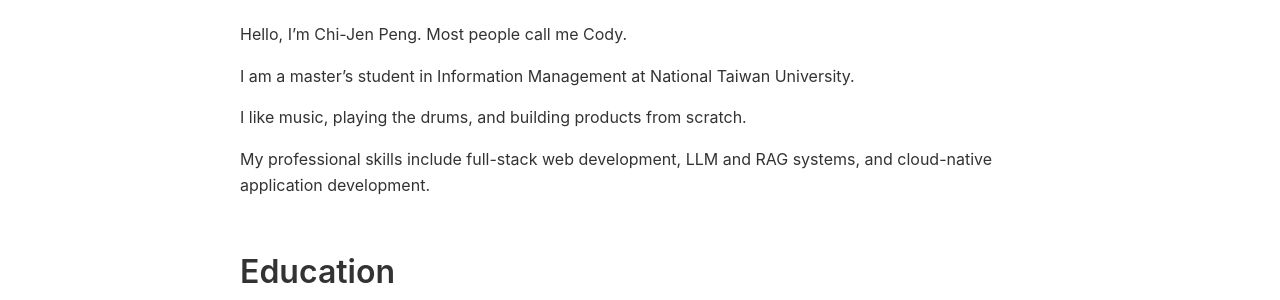
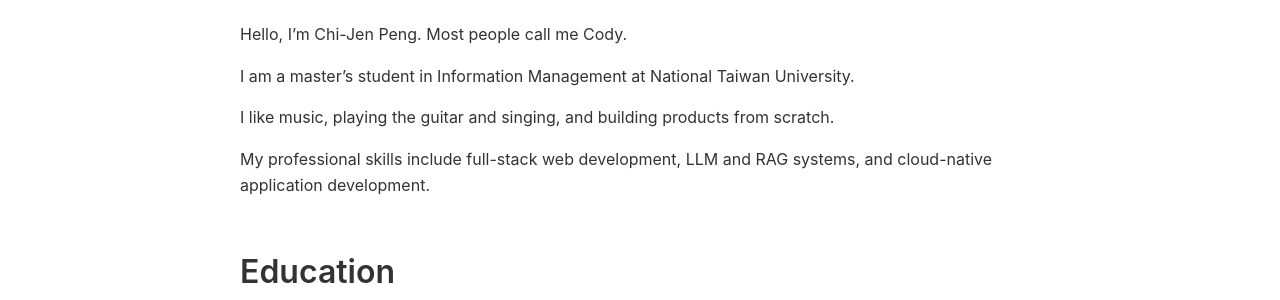
Before and after one commit to c0dypeng/c0dypeng.github.io, a Jekyll site: the page built from index.md, in a window 1280 px wide and 900 px high. Shown: the part 153-453 px from the top of the window. Built offline with Jekyll 4.4.1, drawn with Linux system fonts in a browser that asks for light colours.

Commit message:
Fix About: guitar and singing, not drums
Co-Authored-By: Claude Fable 5.1 <noreply@anthropic.com>

```diff
--- a/index.md
+++ b/index.md
@@ -9,7 +9,7 @@ Hello, I'm Chi-Jen Peng. Most people call me Cody.
 
 I am a master's student in Information Management at National Taiwan University.
 
-I like music, playing the drums, and building products from scratch.
+I like music, playing the guitar and singing, and building products from scratch.
 
 My professional skills include full-stack web development, LLM and RAG systems, and cloud-native application development.
 
```
